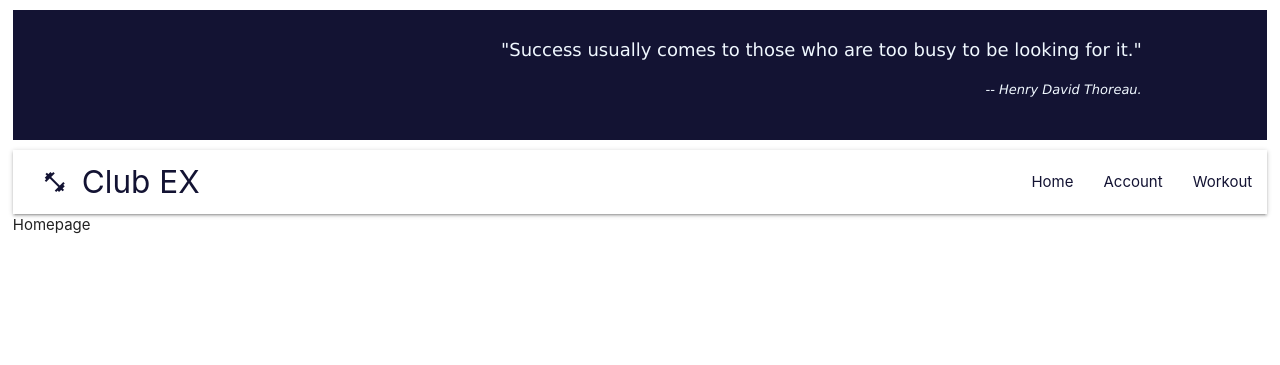
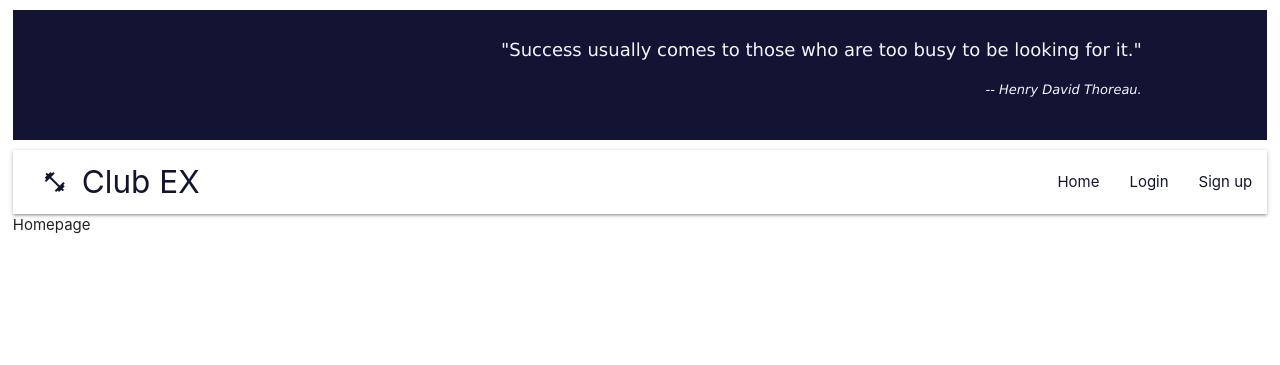
Before and after one commit to LucianEarl/clubEx, a Django app: page / in a window 1280 px wide. Shown: the top 365 px of the page. Run offline with Django 3.2, Linux system fonts and the light colour scheme.

Commit message:
Update base.html
removed workout page and added Login and Sign up buttons

```diff
--- a/gymApp/clubEx/templates/base.html
+++ b/gymApp/clubEx/templates/base.html
@@ -21,8 +21,8 @@
                   <a href="#" class="brand-logo"><i class="medium material-icons">fitness_center</i>Club EX</a>
                   <ul id="nav-mobile" class="right hide-on-med-and-down">
                     <li><a href="home.html">Home</a></li>
-                    <li><a href="#">Account</a></li>
-                    <li><a href="#">Workout</a></li>
+                    <li><a href="#">Login</a></li>
+                    <li><a href="#">Sign up</a></li>
                   </ul>
                 </div>
               </nav>
```
